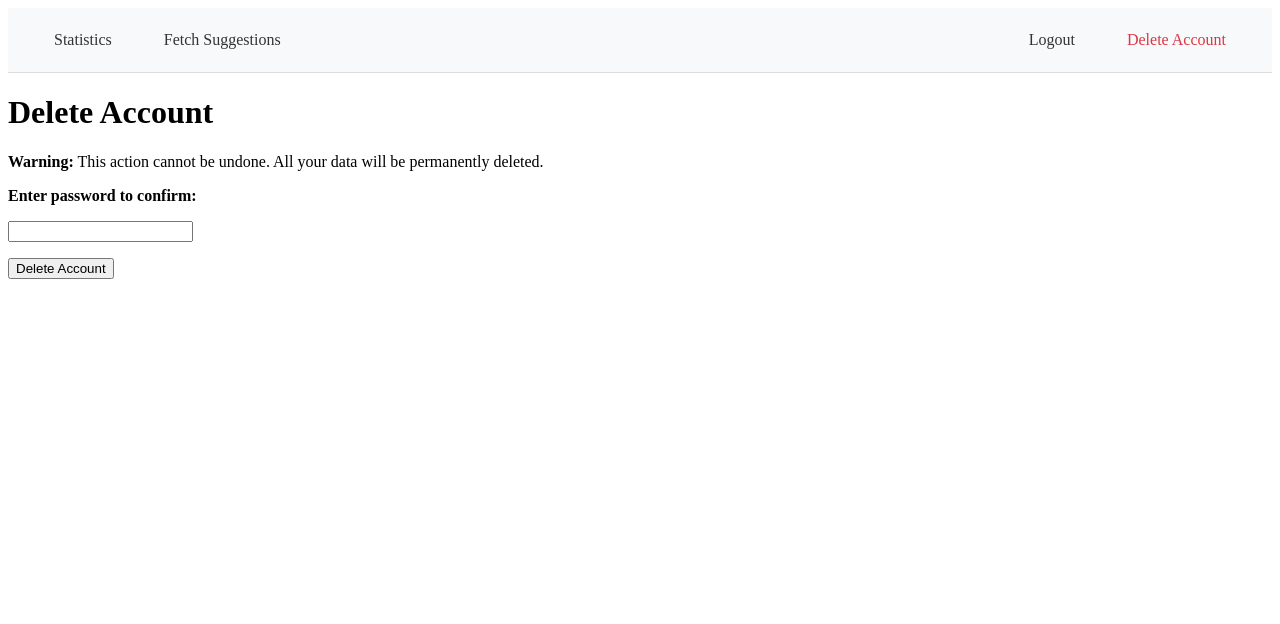
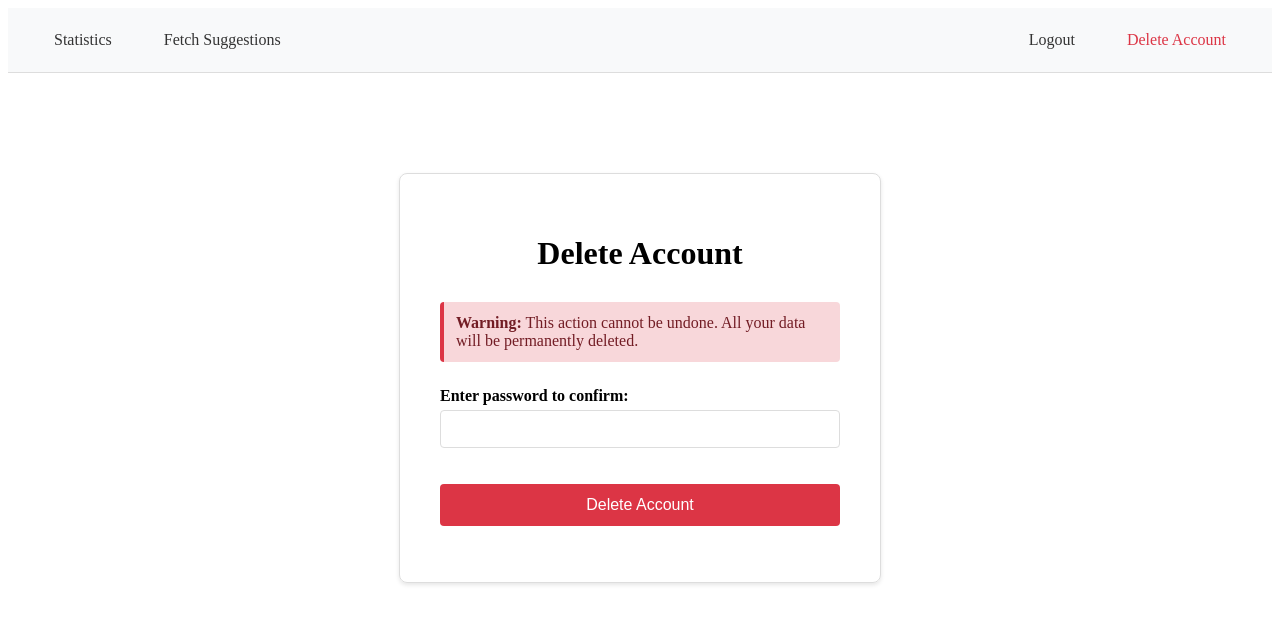
Before and after one commit to DoPe-EyeSZ/FOOD-REC, a Flask app: page /delete_user in a window 1280 px wide. Shown: the top 624 px of the page. Run offline with Flask 3, Linux system fonts and the light colour scheme; the visitor is signed in with stand-in values (Sample User, id 1).

Commit message:
styled deltete page

```diff
--- a/app/static/base.css
+++ b/app/static/base.css
@@ -126,3 +126,30 @@
     border-radius: 4px;
     color: #0c5460;
 }
+
+/* Danger Box (for warnings) */
+.danger-box {
+    background-color: #f8d7da;
+    padding: 12px;
+    border-radius: 4px;
+    border-left: 4px solid #dc3545;
+    margin-bottom: 25px;
+    color: #721c24;
+}
+
+/* Danger Button */
+.btn-danger {
+    width: 100%;
+    padding: 12px;
+    background-color: #dc3545;
+    color: white;
+    border: none;
+    border-radius: 4px;
+    font-size: 16px;
+    cursor: pointer;
+    font-weight: 500;
+}
+
+.btn-danger:hover {
+    background-color: #c82333;
+}
--- a/app/templates/delete_account.html
+++ b/app/templates/delete_account.html
@@ -3,14 +3,18 @@
 {% block title %}Delete Account{% endblock %}
 
 {% block content %}
-<h1>Delete Account</h1>
+<div class="signup-container">
+    <h1 class="signup-title">Delete Account</h1>
 
-<p><strong>Warning:</strong> This action cannot be undone. All your data will be permanently deleted.</p>
+    <div class="danger-box">
+        <strong>Warning:</strong> This action cannot be undone. All your data will be permanently deleted.
+    </div>
 
-<form action="#" method="POST">
-    <p><strong>Enter password to confirm:</strong></p>
-    <input type="password" name="password" required>
+    <form action="#" method="POST" class="signup-form">
+        <p class="form-label"><strong>Enter password to confirm:</strong></p>
+        <input type="password" name="password" required class="form-input">
 
-    <p><button type="submit">Delete Account</button></p>
-</form>
+        <p><button type="submit" class="btn-danger">Delete Account</button></p>
+    </form>
+</div>
 {% endblock %}
```
